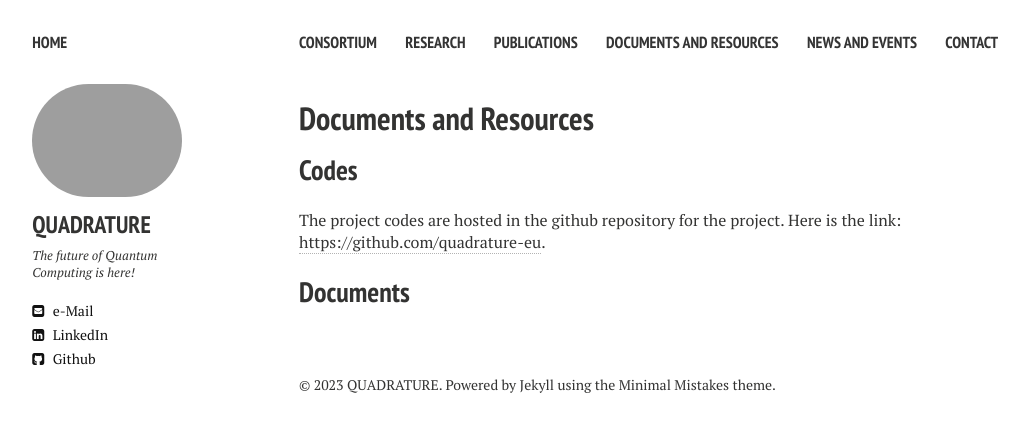
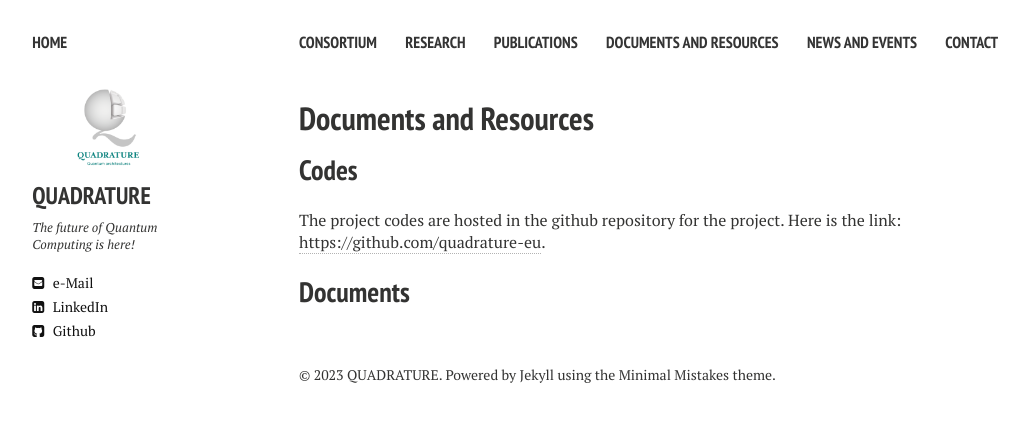
Before and after one commit to biddu/biddu.github.io, a Jekyll site: the page built from Documents.md, in a window 1280 px wide. Shown: the top 432 px of the page, without its empty margins (21-1050 px from the left). Built offline with Jekyll 4.4.1, drawn with Linux system fonts in a browser that asks for light colours; nearby versions of some CDN libraries.

Commit message:
Update _config.yml

```diff
--- a/_config.yml
+++ b/_config.yml
@@ -9,7 +9,7 @@ url:              https://biddu.github.io/
 # Owner/author information
 owner:
   name:           QUADRATURE
-  avatar:         quadraturelogo.png
+  avatar:         Qlogo.png
   bio:            The future of Quantum Computing is here!
   email:          info_quadrature@upv.es
   #slack:          quadrature-project.slack.com
```
